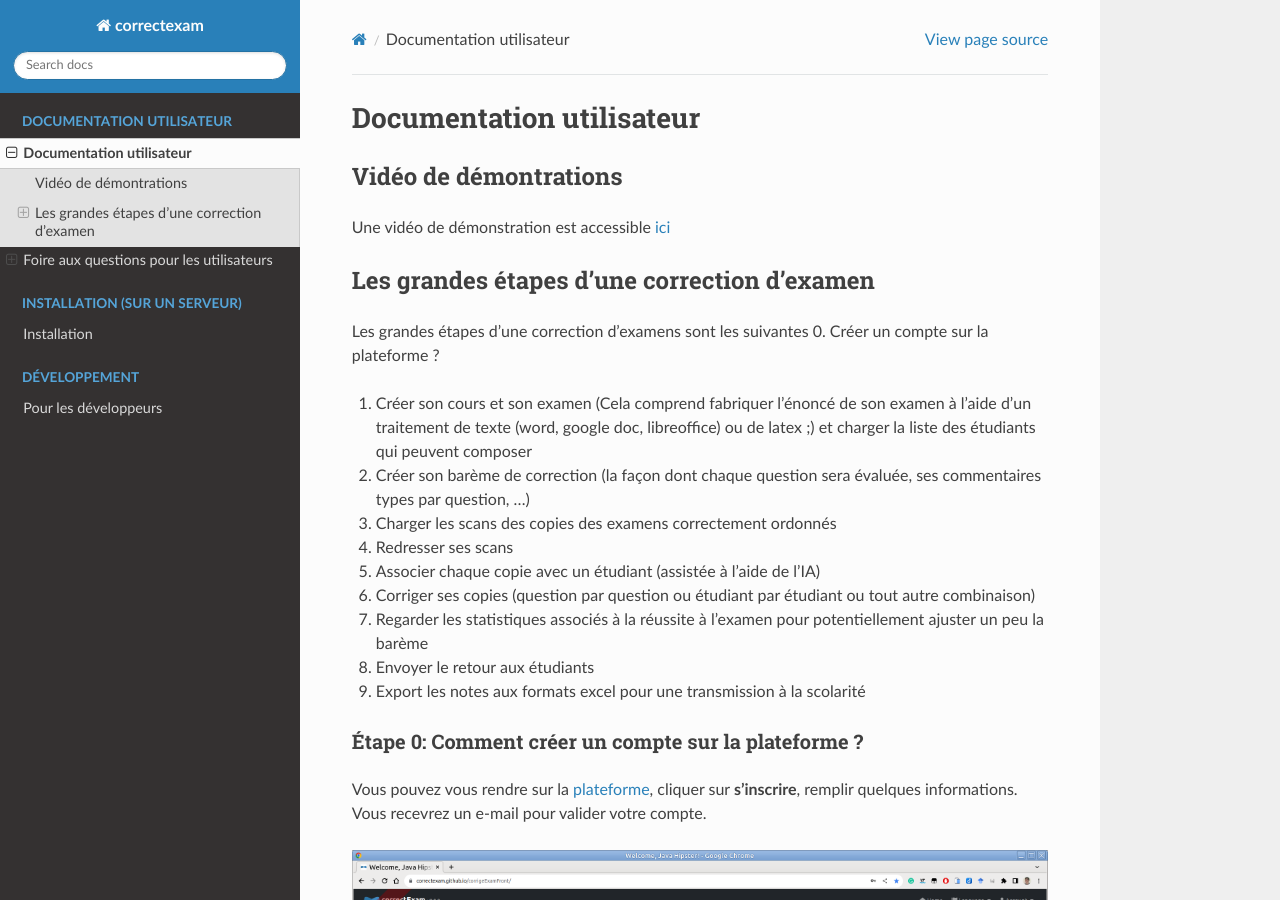
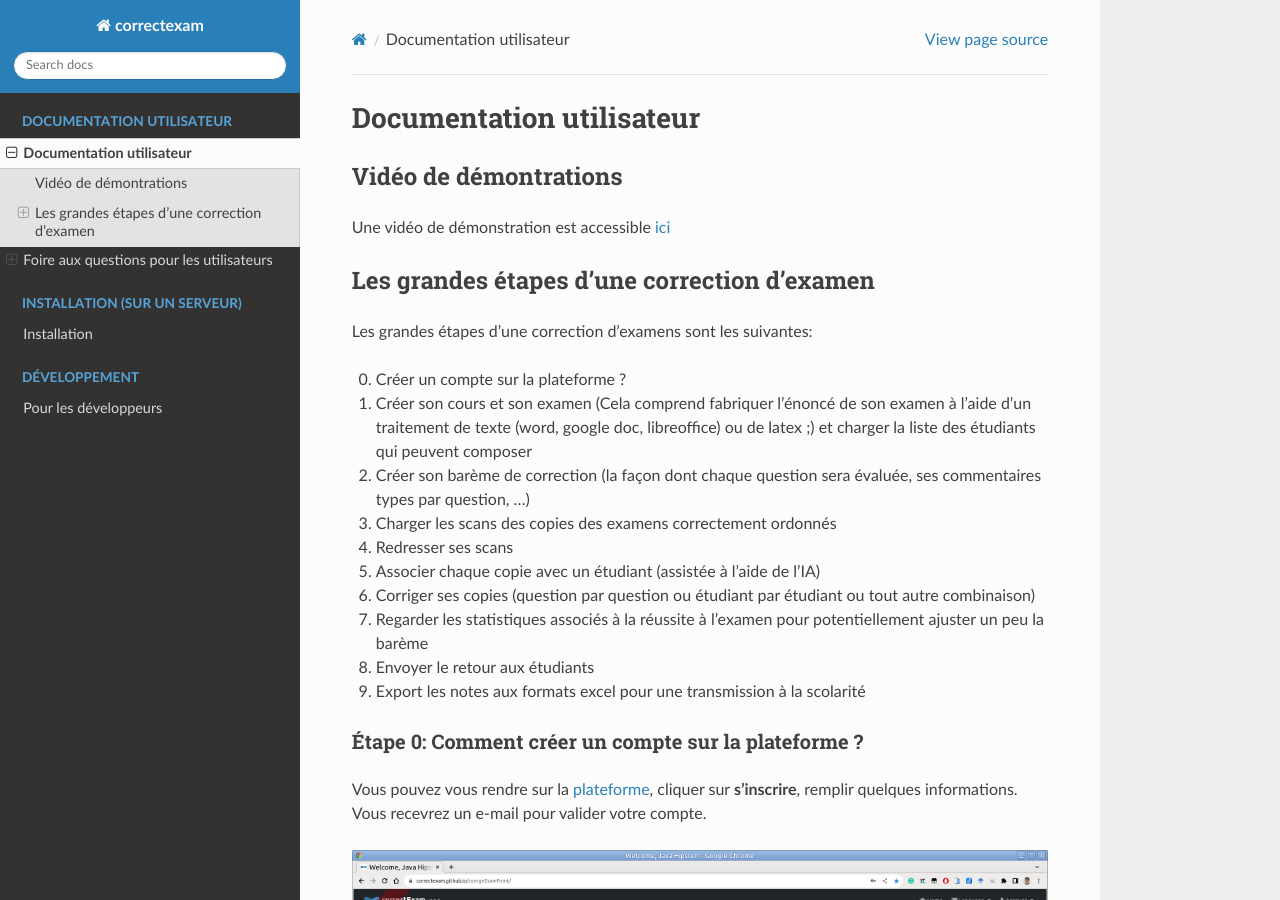
Before and after one commit to correctexam/documentation-french, a Sphinx documentation site: the page built from docs/source/user.md, in a window 1280 px wide and 900 px high. Built offline with Sphinx 7.4.7 and the Read the Docs theme 2.0.0, drawn with Linux system fonts in a browser that asks for light colours.

Commit message:
fix typos

```diff
--- a/docs/source/user.md
+++ b/docs/source/user.md
@@ -8,7 +8,8 @@ Une vidéo de démonstration est accessible [ici](https://www.youtube.com/watch?
 
 ## Les grandes étapes d'une correction d'examen
 
-Les grandes étapes d'une correction d'examens sont les suivantes
+Les grandes étapes d'une correction d'examens sont les suivantes:
+
 0. Créer un compte sur la plateforme ?
 1. Créer son cours et son examen (Cela comprend fabriquer l'énoncé de son examen à l'aide d'un traitement de texte (word, google doc, libreoffice) ou de latex ;) et charger la liste des étudiants qui peuvent composer
 2. Créer son barème de correction (la façon dont chaque question sera évaluée, ses commentaires types par question, ...)
```
